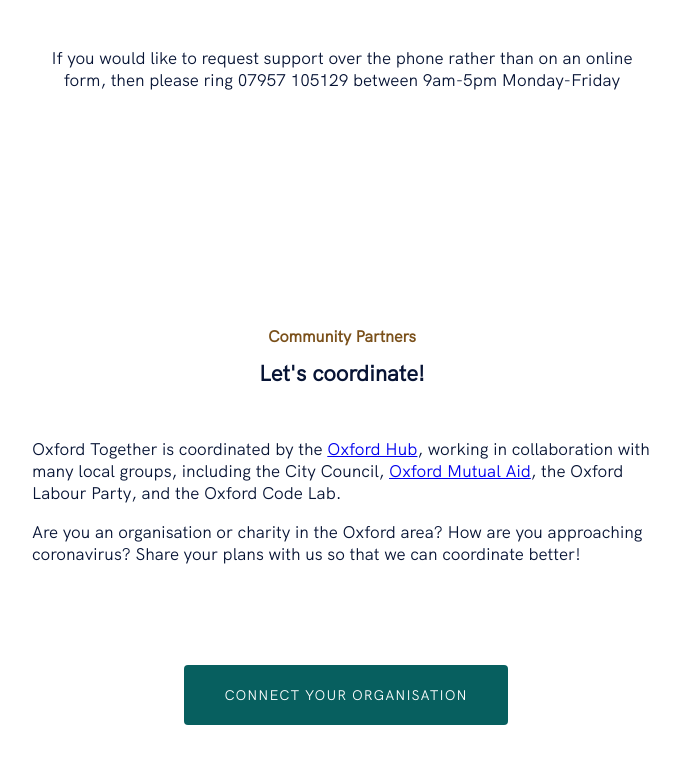
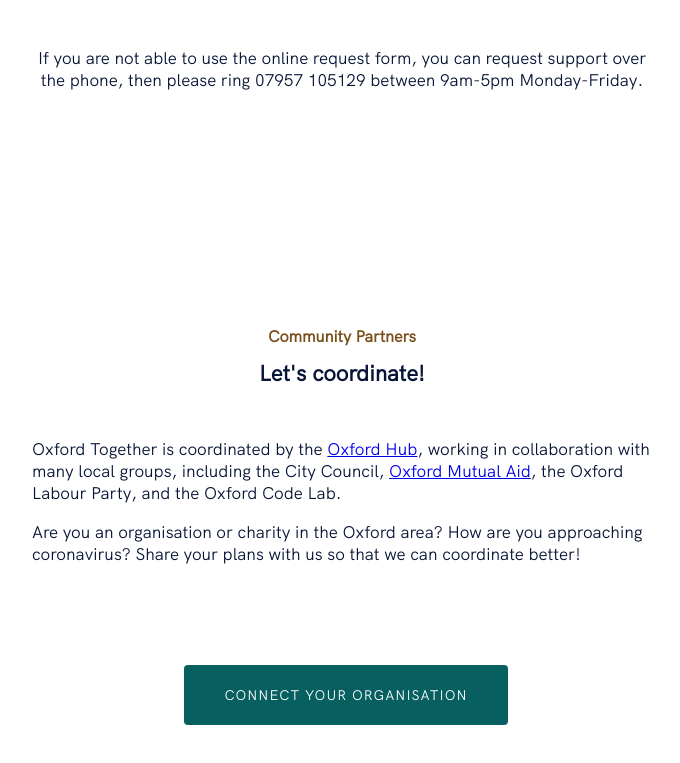
Before and after one commit to oxfordtogether/website, a Gatsby site: page / in a window 1280 px wide. Shown: the part 1854-2617 px from the top of the page, without its empty margins (298-978 px from the left). Built offline with nearby package versions, Linux system fonts and the light colour scheme; Gatsby itself is replaced by a stand-in of ours.

Commit message:
Update wording around phoning support

```diff
--- a/src/components/sections/intro.js
+++ b/src/components/sections/intro.js
@@ -53,7 +53,9 @@
         <FeaturesGrid id="support-forms">
           <FeatureItem>
             <ButtonLink href={oxfordHubPhoneSupportForm} target="_blank">
-              <HeaderButton tabIndex="-1">Register for phone check-ins</HeaderButton>
+              <HeaderButton tabIndex="-1">
+                Register for phone check-ins
+              </HeaderButton>
             </ButtonLink>
           </FeatureItem>
           <FeatureItem>
@@ -69,9 +71,9 @@
         </FeaturesGrid>
         <FeatureTextWrapper>
           <FeatureText>
-            If you would like to request support over the phone rather than on
-            an online form, then please ring 07957 105129 between 9am-5pm
-            Monday-Friday
+            If you are not able to use the online request form, you can request
+            support over the phone, then please ring 07957 105129 between
+            9am-5pm Monday-Friday.
           </FeatureText>
         </FeatureTextWrapper>
       </StyledContainer>
```
